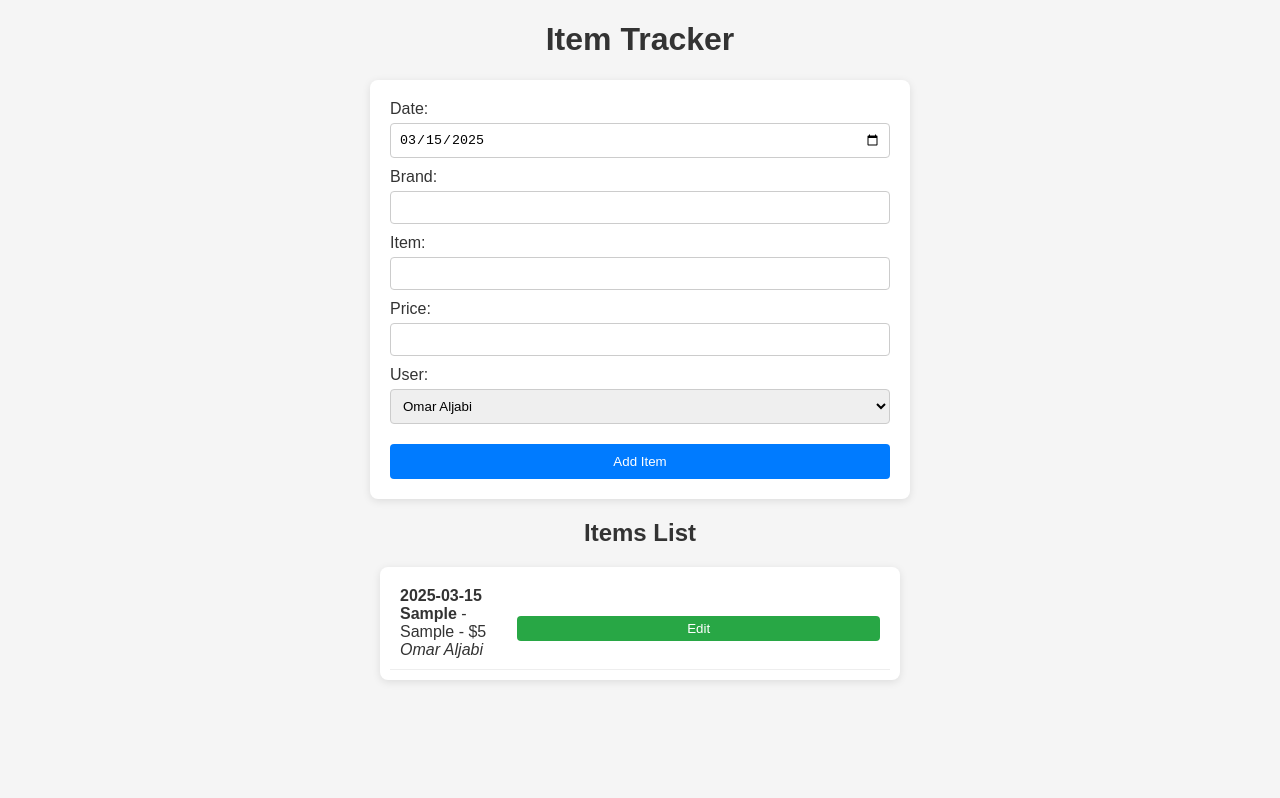
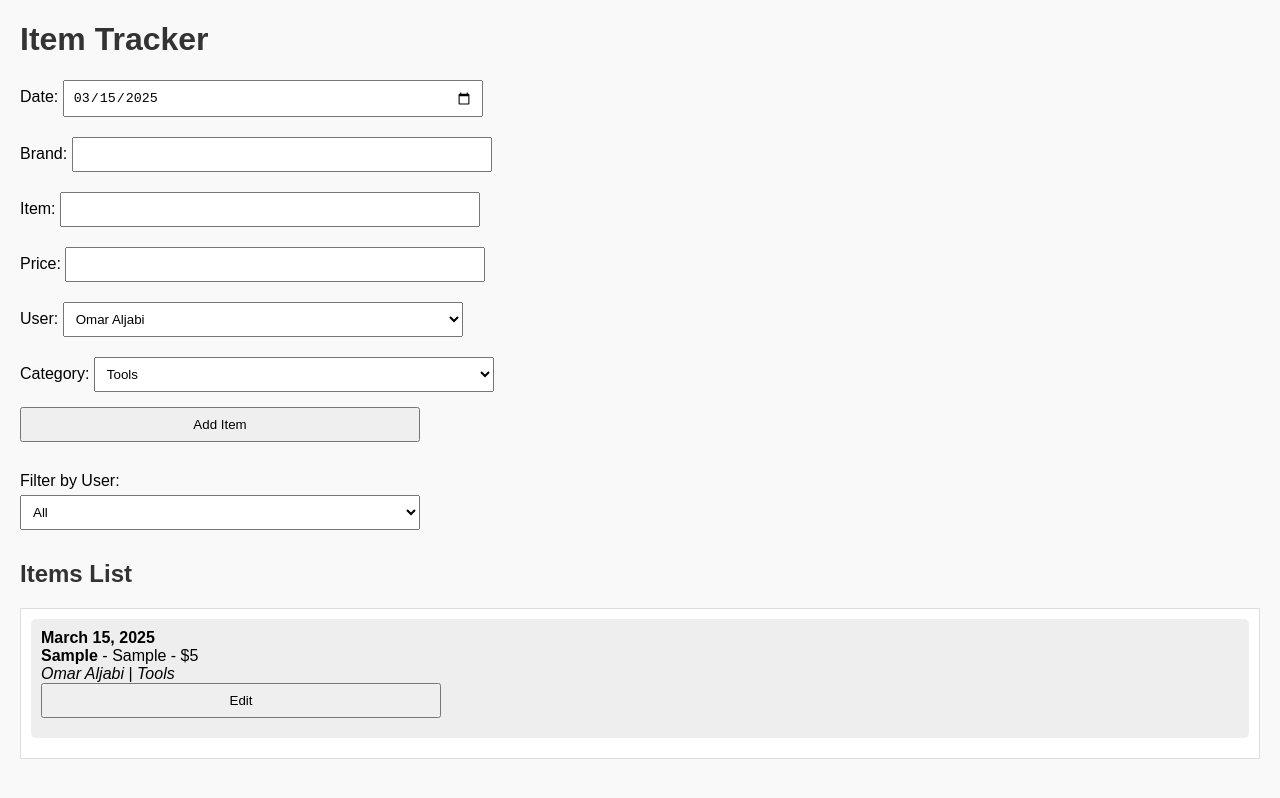
Before and after one commit to ojandali93/AQ-Auction, a website: page index.html in a window 1280 px wide. Both pictures are taken after typing "Sample", "Sample", "5" into the empty fields and a click on the button "Add Item". Drawn offline with Linux system fonts and the light colour scheme.

Commit message:
added category and filter

```diff
--- a/index.html
+++ b/index.html
@@ -4,78 +4,43 @@
   <meta charset="UTF-8" />
   <meta name="viewport" content="width=device-width, initial-scale=1.0"/>
   <title>Item Tracker</title>
-
-  <!-- Inline CSS for basic styling -->
   <style>
     body {
       font-family: Arial, sans-serif;
       margin: 20px;
-      background-color: #f5f5f5;
+      background: #f9f9f9;
+    }
+    h1, h2 {
       color: #333;
     }
-    h1, h2 {
-      text-align: center;
-    }
     form {
-      background: #fff;
-      padding: 20px;
-      border-radius: 8px;
-      max-width: 500px;
-      margin: 0 auto 20px auto;
-      box-shadow: 0 2px 8px rgba(0, 0, 0, 0.1);
+      margin-bottom: 20px;
     }
     label {
       display: block;
+      margin: 10px 0 5px;
+    }
+    input, select, button {
+      padding: 8px;
       margin-bottom: 10px;
-    }
-    input, select {
       width: 100%;
-      padding: 8px;
-      margin-top: 5px;
-      box-sizing: border-box;
-      border: 1px solid #ccc;
-      border-radius: 4px;
-    }
-    button {
-      background-color: #007bff;
-      color: white;
-      padding: 10px;
-      border: none;
-      margin-top: 10px;
-      width: 100%;
-      cursor: pointer;
-      border-radius: 4px;
-    }
-    button:hover {
-      background-color: #0056b3;
+      max-width: 400px;
     }
     #items-container {
-      max-width: 500px;
-      margin: 0 auto;
+      max-height: 400px;
+      overflow-y: auto;
       background: #fff;
       padding: 10px;
-      border-radius: 8px;
-      box-shadow: 0 2px 8px rgba(0, 0, 0, 0.1);
-      max-height: 400px;
-      overflow-y: auto;
+      border: 1px solid #ddd;
     }
     .item {
-      display: flex;
-      justify-content: space-between;
-      align-items: center;
+      background: #eee;
+      margin-bottom: 10px;
       padding: 10px;
-      border-bottom: 1px solid #eee;
+      border-radius: 5px;
     }
-    .edit-btn {
-      background-color: #28a745;
-      color: white;
-      padding: 5px 10px;
-      border: none;
-      border-radius: 4px;
-      cursor: pointer;
-    }
-    .edit-btn:hover {
-      background-color: #218838;
+    .filters {
+      margin-bottom: 20px;
     }
   </style>
 </head>
@@ -107,16 +72,38 @@
         <option value="Dia Ascha">Dia Ascha</option>
       </select>
     </label>
+    <label>
+      Category:
+      <select id="category" required>
+        <option value="Tools">Tools</option>
+        <option value="Costco">Costco</option>
+        <option value="CVS">CVS</option>
+        <option value="Lowes">Lowes</option>
+        <option value="Miscellaneous">Miscellaneous</option>
+        <option value="Oil">Oil</option>
+      </select>
+    </label>
+
     <button type="submit">Add Item</button>
   </form>
+
+  <!-- Filter by User -->
+  <div class="filters">
+    <label for="user-filter">Filter by User:</label>
+    <select id="user-filter">
+      <option value="All">All</option>
+      <option value="Omar Aljabi">Omar Aljabi</option>
+      <option value="Dia Ascha">Dia Ascha</option>
+    </select>
+  </div>
 
   <h2>Items List</h2>
   <div id="items-container"></div>
 
-  <!-- Inline JS -->
   <script>
     const form = document.getElementById('item-form');
     const itemsContainer = document.getElementById('items-container');
+    const userFilter = document.getElementById('user-filter');
 
     let items = []; // Array to store items
     let editingIndex = null; // Index of item being edited
@@ -132,13 +119,14 @@
       const item = document.getElementById('item').value.trim();
       const price = `$${document.getElementById('price').value}`;
       const user = document.getElementById('user').value;
+      const category = document.getElementById('category').value;
 
-      if (!brand || !item || !price || !date || !user) {
+      if (!brand || !item || !price || !date || !user || !category) {
         alert('Please fill out all fields');
         return;
       }
 
-      const newItem = { date, brand, item, price, user };
+      const newItem = { date, brand, item, price, user, category };
 
       if (editingIndex !== null) {
         items[editingIndex] = newItem;
@@ -152,24 +140,38 @@
       renderItems();
     });
 
+    userFilter.addEventListener('change', () => {
+      renderItems();
+    });
+
     function renderItems() {
       itemsContainer.innerHTML = '';
 
-      items.forEach((entry, index) => {
+      const filteredItems = userFilter.value === 'All'
+        ? items
+        : items.filter(entry => entry.user === userFilter.value);
+
+      filteredItems.forEach((entry, index) => {
         const itemDiv = document.createElement('div');
         itemDiv.className = 'item';
 
         itemDiv.innerHTML = `
           <div>
-            <strong>${entry.date}</strong><br/>
+            <strong>${formatDate(entry.date)}</strong><br/>
             <strong>${entry.brand}</strong> - ${entry.item} - ${entry.price}<br/>
-            <em>${entry.user}</em>
+            <em>${entry.user}</em> | <em>${entry.category}</em>
           </div>
           <button class="edit-btn" onclick="editItem(${index})">Edit</button>
         `;
 
         itemsContainer.appendChild(itemDiv);
       });
+    }
+
+    function formatDate(dateString) {
+      const options = { year: 'numeric', month: 'long', day: 'numeric' };
+      const dateObj = new Date(dateString);
+      return dateObj.toLocaleDateString(undefined, options);
     }
 
     window.editItem = (index) => {
@@ -180,6 +182,7 @@
       document.getElementById('item').value = entry.item;
       document.getElementById('price').value = entry.price.replace('$', '');
       document.getElementById('user').value = entry.user;
+      document.getElementById('category').value = entry.category;
 
       editingIndex = index;
     };
```
